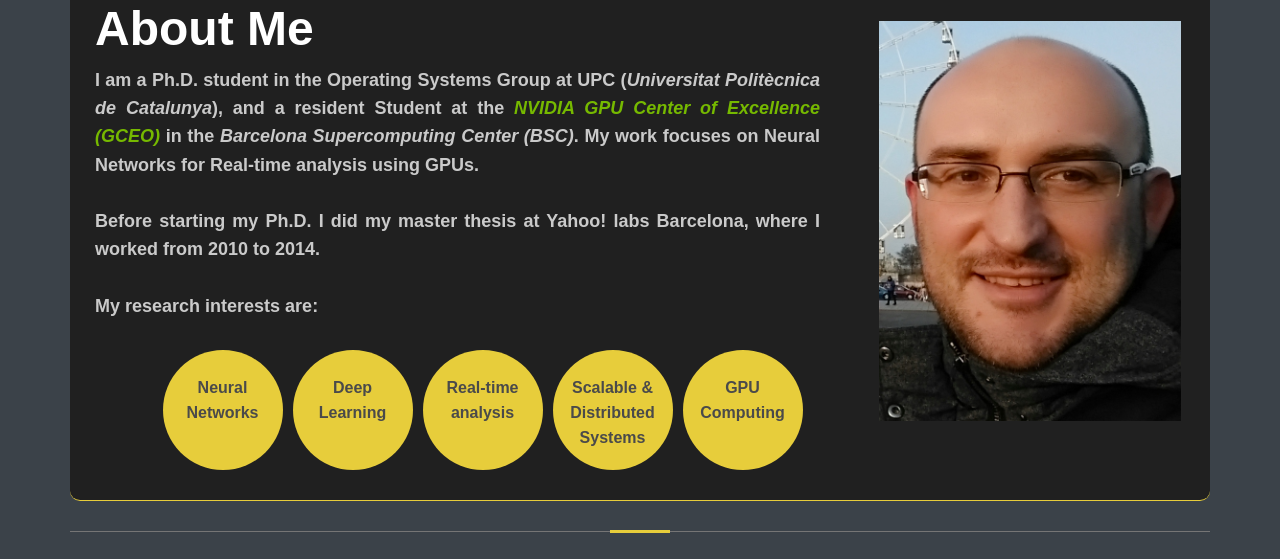
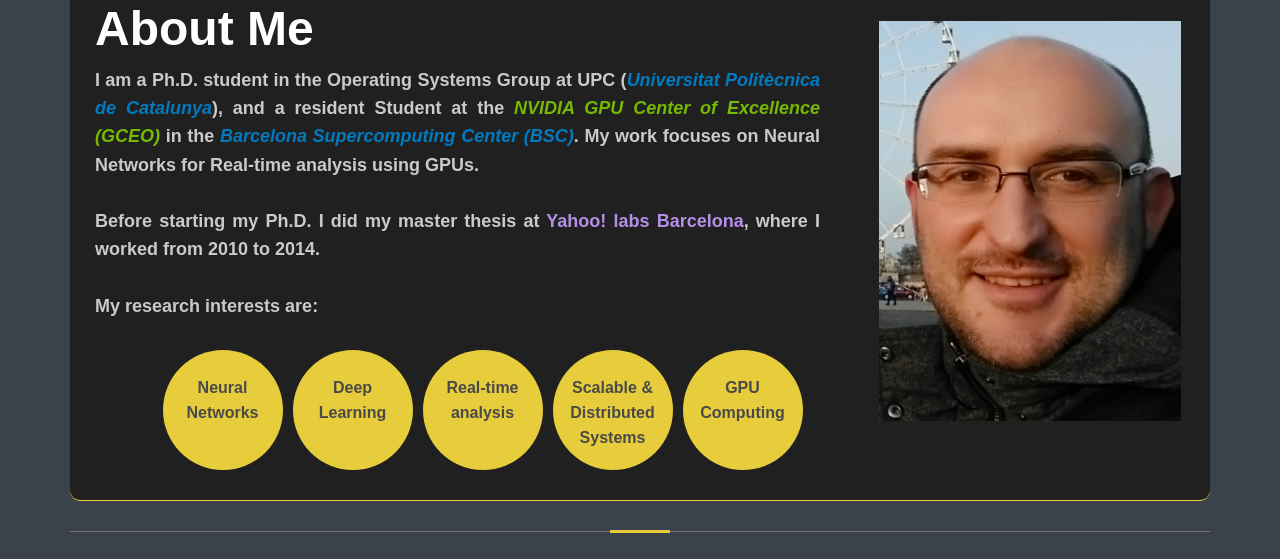
Before and after one commit to diegomarron/diegomarron.github.io, a plain HTML site: page index.html in a window 1280 px wide. Shown: the part 219-778 px from the top of the page. Drawn offline with Linux system fonts and the light colour scheme.

Commit message:
fixed colors

```diff
--- a/index.html
+++ b/index.html
@@ -82,13 +82,13 @@
 
 	      <p class="aboutme">
 		I am a Ph.D. student in the Operating Systems Group at UPC
-		(<font color="" style="font-style: italic;">Universitat Politècnica de Catalunya</font>), and a resident Student at the
+		(<font color="#007bc0" style="font-style: italic;">Universitat Politècnica de Catalunya</font>), and a resident Student at the
 		<font color="#76b900" style="font-style: italic;">NVIDIA GPU Center of Excellence (GCEO)</font> in the
-		<font color="" style="font-style: italic;">Barcelona Supercomputing Center (BSC)</font>. My work focuses
+		<font color="#007bc0" style="font-style: italic;">Barcelona Supercomputing Center (BSC)</font>. My work focuses
 		on Neural Networks for Real-time analysis using GPUs.
 
-      	      <p class="aboutme">Before starting my Ph.D. I did my master thesis at Yahoo!
-		labs Barcelona, where I worked from 2010 to 2014.</p>
+      	      <p class="aboutme">Before starting my Ph.D. I did my master thesis at
+		<font color="#b68ee7"> Yahoo! labs Barcelona</font>, where I worked from 2010 to 2014.</p>
 
 
 	      <p class="aboutme">My research interests are:</p>
```
